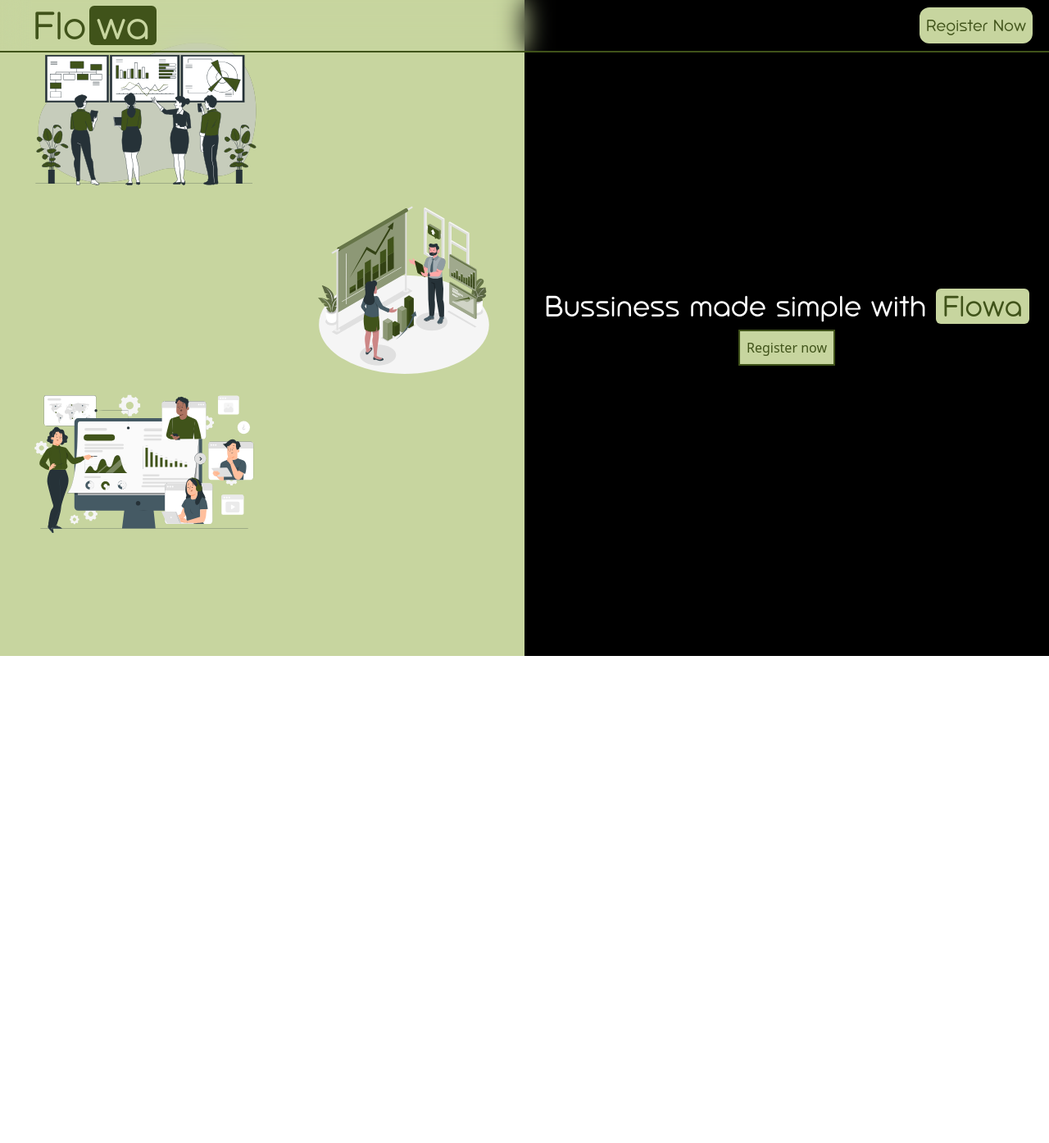
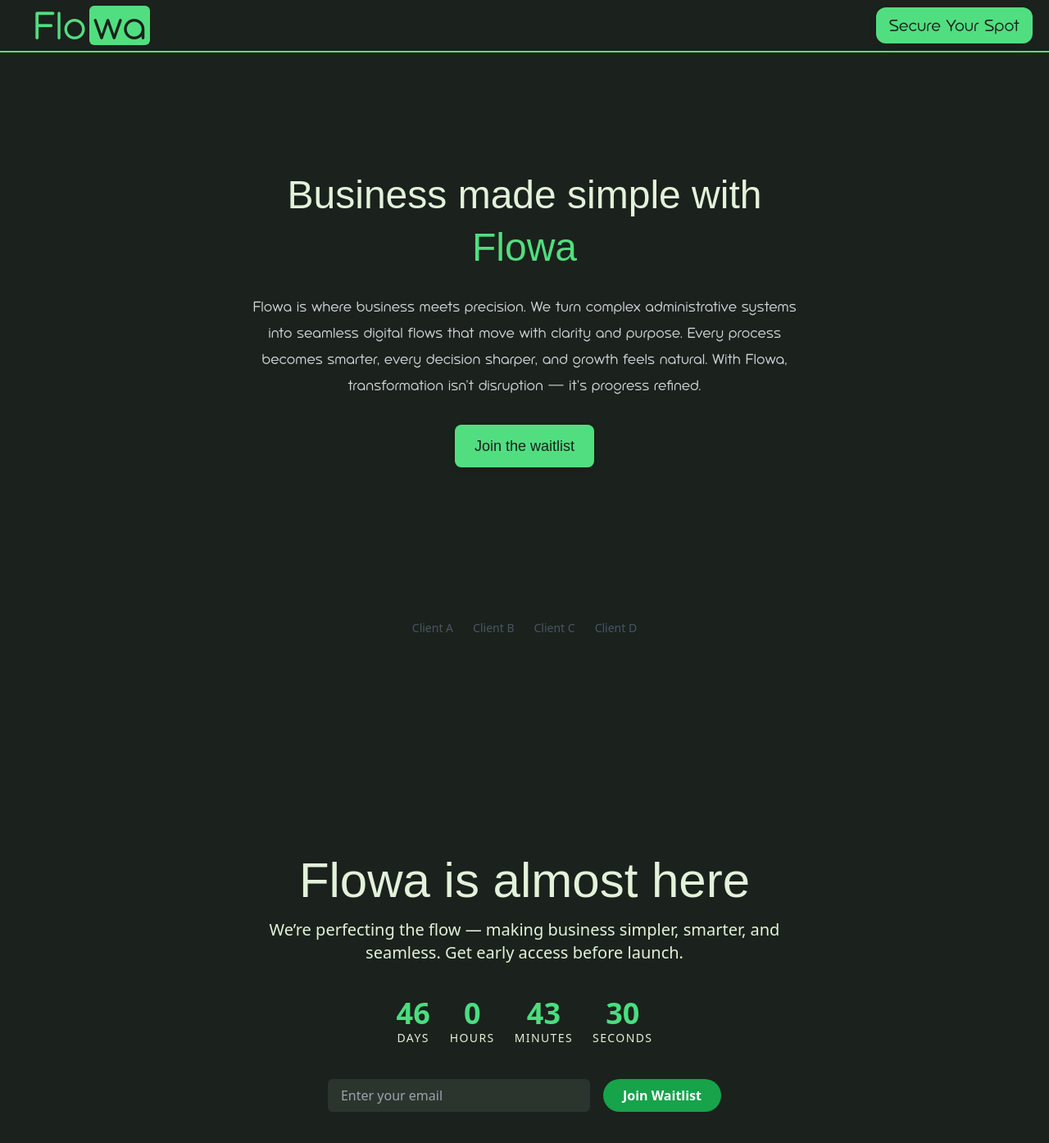
Before and after one commit to Devgam14/Flowa, a React (Vite) app: page / in a window 1280 px wide. Shown: the top 1394 px of the page at 82% size. Before the commit the page ends 800 px from the top, so only its background shows below. Built offline with nearby package versions, Linux system fonts and the light colour scheme; a web font is replaced by a local one.

Commit message:
latest changes on the code adding the footer and the color change of the apperance also adding gsap and other tthings into it just more of adjusting designs

```diff
--- a/package.json
+++ b/package.json
@@ -10,6 +10,7 @@
     "preview": "vite preview"
   },
   "dependencies": {
+    "gsap": "^3.13.0",
     "react": "^19.1.1",
     "react-dom": "^19.1.1"
   },
--- a/src/App.jsx
+++ b/src/App.jsx
@@ -1,9 +1,11 @@
 import React from "react";
 import Header from "./components/Header";
+import ComingSoon from "./components/footer";
 const App = () => {
   return (
-    <div className="">
+    <div className="overflow-y-hidden w-full h-full ">
       <Header />
+      <ComingSoon />
     </div>
   );
 };
--- a/src/components/Header.jsx
+++ b/src/components/Header.jsx
@@ -1,54 +1,82 @@
 import React from "react";
-import img1 from "../assets/img3.svg";
-import img2 from "../assets/img2.svg";
-import img3 from "../assets/img1.svg";
+import { useEffect } from "react";
+import gsap from "gsap";
+import { useRef } from "react";
+// The image imports are kept but not used in the final hero for a clean, centered look
 const Header = () => {
+  const boxref = useRef(null);
+  useEffect(() => {
+    console.log(boxref.current);
+    if (boxref.current) {
+      gsap.fromTo(
+        boxref.current,
+        { y: -30, x: 5 },
+        {
+          y: 0,
+          x: 0,
+          duration: 2,
+        }
+      );
+    }
+  }, []);
   return (
-    <div className="h-screen w-full bg-black">
-      <div className="w-full flex flex-row justify-between py-2  fixed top-0 left-0 items-center lg:h-16 backdrop-blur-lg border-b-2 border-primary">
-        <div className="text-5xl font-goodly flex justify-center items-center w-fit px-5 py-2 ml-5">
+    <div className="h-screen w-full bg-secondary">
+      {/* The NavBar: Keeping the original structure but removing extra fluff
+        to respect the request: "dont add anything on the nav bar only the pattern"
+        The original pattern has the logo and a button.
+      */}
+      <div className="w-full flex flex-row justify-between py-2 fixed top-0 left-0 items-center lg:h-16 md:py-4 bg-secondary backdrop-blur-lg border-b-2 border-primary z-10">
+        <div className="text-2xl lg:text-5xl font-goodly flex justify-center items-center w-fit px-5 py-2 ml-5">
           <span className="text-primary">Flo</span>
-          <span className="text-secondary bg-primary px-2 ml-1 rounded-md">
+          <span className="text-secondary bg-primary px-1 ml-1 rounded-md text-3xl lg:text-5xl">
             wa
           </span>
         </div>
-        <button className="bg-secondary text-primary  font-goodly rounded-xl mr-5  text-xl h-11 px-2">
-          Register Now
+        <button className="bg-primary text-secondary font-goodly rounded-xl mr-5 text-lg lg:text-xl h-10 lg:h-11 px-3 lg:px-4 transition duration-300 hover:opacity-80 shadow-md shadow-secondary">
+          Secure Your Spot
         </button>
       </div>
-      <div className="w-ful h-screen flex flex-row">
-        <div className="w-1/2 bg-secondary p-8 flex flex-col items-center h-screen ">
-          {/* Image Container for Horizontal Spacing */}
-          <div className="w-full pt-3">
-            <img src={img1} className="w-1/2" alt="Digital Presentation Bro" />
-          </div>
-          <div className="w-full ">
-            <img
-              src={img2}
-              className="w-[40%] float-right"
-              alt="Digital Presentation Pana"
-            />
-          </div>
-          <div className="w-full">
-            <img
-              src={img3}
-              className="w-1/2 float-left" // Also changed to w-1/3 for consistency
-              alt="Digital Presentation Pana 1"
-            />
-          </div>
+
+      {/* Hero Section: Centered content based on the Supabase screenshot.
+        It spans the whole screen, centers its content, and uses large,
+        contrasting text.
+      */}
+      <div className="w-full h-full flex flex-col items-center justify-center text-center px-4 pt-16">
+        {/* Main Heading */}
+        <h1
+          className="text-4xl sm:text-6xl md:text-7xl lg:text-5xl font-medium font-goodly text-accent  mt-[8vh] lg:mt-[-10vh]"
+          ref={boxref}
+        >
+          {/* 'Build in a weekend' style */}
+          Business made simple with
+          {/* 'Scale to millions' style with the green highlight */}
+          <span className="block text-primary mt-2 sm:mt-4">Flowa</span>
+        </h1>
+
+        {/* Sub-Description */}
+        <p className="lg:text-[1.1rem] text-2xl md:text-2xl text-gray-300 max-w-2xl mt-6 sm:mt-8  leading-relaxed font-goodly">
+          Flowa is where business meets precision. We turn complex
+          administrative systems into seamless digital flows that move with
+          clarity and purpose. Every process becomes smarter, every decision
+          sharper, and growth feels natural. With Flowa, transformation isn’t
+          disruption — it’s progress refined.
+        </p>
+
+        {/* Action Buttons Container */}
+        <div className="flex flex-row space-x-4 mt-8  items-center">
+          <button className="bg-primary text-secondary font-medium rounded-lg text-lg px-6  font-goodly py-3 transition duration-300 transform hover:scale-[1.03] shadow-md shadow-secondary ">
+            Join the waitlist
+          </button>
         </div>
-        <div className="w-1/2 flex flex-col items-center justify-center h-screen ">
-          <header className="py-20 px-2 flex flex-col items-center ">
-            <h1 className="text-4xl font-goodly text-white">
-              Bussiness made simple with{" "}
-              <span className="bg-[#C7D59F] px-2 rounded-md text-[#40531A]">
-                Flowa
-              </span>
-            </h1>
-            <button className="w-fit p-2 mt-2 bg-secondary border-primary text-primary border-2 ">
-              Register now
-            </button>
-          </header>
+
+        {/* Logos/Trust Section - Simulating the bottom part of the screenshot */}
+        <div className="absolute bottom-0 w-full flex justify-center  py-6 lg:py-6 border-t border-secondary">
+          <p className="text-sm text-gray-600 space-x-6">
+            <span>Client A</span>
+            <span>Client B</span>
+            <span>Client C</span>
+            <span>Client D</span>
+          </p>
         </div>
       </div>
     </div>
--- /dev/null
+++ b/src/components/footer.jsx
@@ -0,0 +1,99 @@
+import React, { useState, useEffect } from "react";
+
+const ComingSoon = () => {
+  const [timeLeft, setTimeLeft] = useState({});
+  const [email, setEmail] = useState("");
+  const [submitted, setSubmitted] = useState(false);
+
+  // Countdown: Set your launch date here (YYYY, MM - 1, DD)
+  const launchDate = new Date(2025, 10, 30).getTime();
+
+  useEffect(() => {
+    const timer = setInterval(() => {
+      const now = new Date().getTime();
+      const distance = launchDate - now;
+
+      if (distance <= 0) {
+        clearInterval(timer);
+        setTimeLeft({ expired: true });
+        return;
+      }
+
+      const days = Math.floor(distance / (1000 * 60 * 60 * 24));
+      const hours = Math.floor(
+        (distance % (1000 * 60 * 60 * 24)) / (1000 * 60 * 60)
+      );
+      const minutes = Math.floor((distance % (1000 * 60 * 60)) / (1000 * 60));
+      const seconds = Math.floor((distance % (1000 * 60)) / 1000);
+
+      setTimeLeft({ days, hours, minutes, seconds });
+    }, 1000);
+
+    return () => clearInterval(timer);
+  }, []);
+
+  const handleSubmit = (e) => {
+    e.preventDefault();
+    // In production: send email to backend or Supabase
+    console.log("Email submitted:", email);
+    setSubmitted(true);
+    setEmail("");
+  };
+
+  return (
+    <section className="flex flex-col items-center justify-center h-screen bg-[#1b211c] text-accent text-center px-4">
+      <h1 className="text-4xl md:text-6xl font-medium mb-4 font-goodly">
+        Flowa is almost here
+      </h1>
+      <p className="text-lg md:text-xl max-w-2xl mb-10">
+        We’re perfecting the flow — making business simpler, smarter, and
+        seamless. Get early access before launch.
+      </p>
+
+      {/* Countdown Timer */}
+      {timeLeft.expired ? (
+        <p className="text-2xl text-green-400 mb-8">We’re live! 🚀</p>
+      ) : (
+        <div className="flex gap-6 text-center mb-10">
+          {["days", "hours", "minutes", "seconds"].map((unit) => (
+            <div key={unit}>
+              <p className="text-4xl font-bold text-green-400">
+                {timeLeft[unit] ?? "00"}
+              </p>
+              <p className="uppercase text-sm tracking-widest">{unit}</p>
+            </div>
+          ))}
+        </div>
+      )}
+
+      {/* Waitlist Form */}
+      {!submitted ? (
+        <form
+          onSubmit={handleSubmit}
+          className="flex flex-col sm:flex-row gap-4 items-center"
+        >
+          <input
+            type="email"
+            required
+            value={email}
+            onChange={(e) => setEmail(e.target.value)}
+            placeholder="Enter your email"
+            className="px-4 py-2 rounded-md w-72 sm:w-80 outline-none bg-[#2b352d] text-[#e3f2da] focus:ring-2 focus:ring-green-500"
+          />
+          <button
+            type="submit"
+            className="px-6 py-2 bg-green-600 hover:bg-green-700 text-white font-semibold rounded-full transition-all"
+          >
+            Join Waitlist
+          </button>
+        </form>
+      ) : (
+        <p className="text-green-400 font-medium text-lg">
+          You’re on the list! We’ll notify you when Flowa launches.
+        </p>
+      )}
+    </section>
+  );
+};
+
+export default ComingSoon;
--- a/src/index.css
+++ b/src/index.css
@@ -43,3 +43,7 @@
   font-weight: 700;
   font-style: normal;
 }
+html,
+body {
+  scroll-behavior: smooth;
+}
--- a/tailwind.config.js
+++ b/tailwind.config.js
@@ -7,9 +7,11 @@ export default {
         goodly: ["Goodly", "sans-serif"],
       },
       colors: {
-        primary: "#40531A", // Deep green (Flowa main)
-        secondary: "#C7D59F", // Soft lime (Flowa accent)
-        dark: "#000000", // For contrast text or footer
+        primary: "#51DE80", // Deep green (Flowa main)
+        secondary: "#1B211C", // Soft lime (Flowa accent)
+        bag: "#1a1f16",
+        dark: "#000000",
+        accent: "#e3f2da", // For contrast text or footer
       },
     },
   },
```
Also changed, not shown: 1 other file (tests, documents, lock files or other folders).
